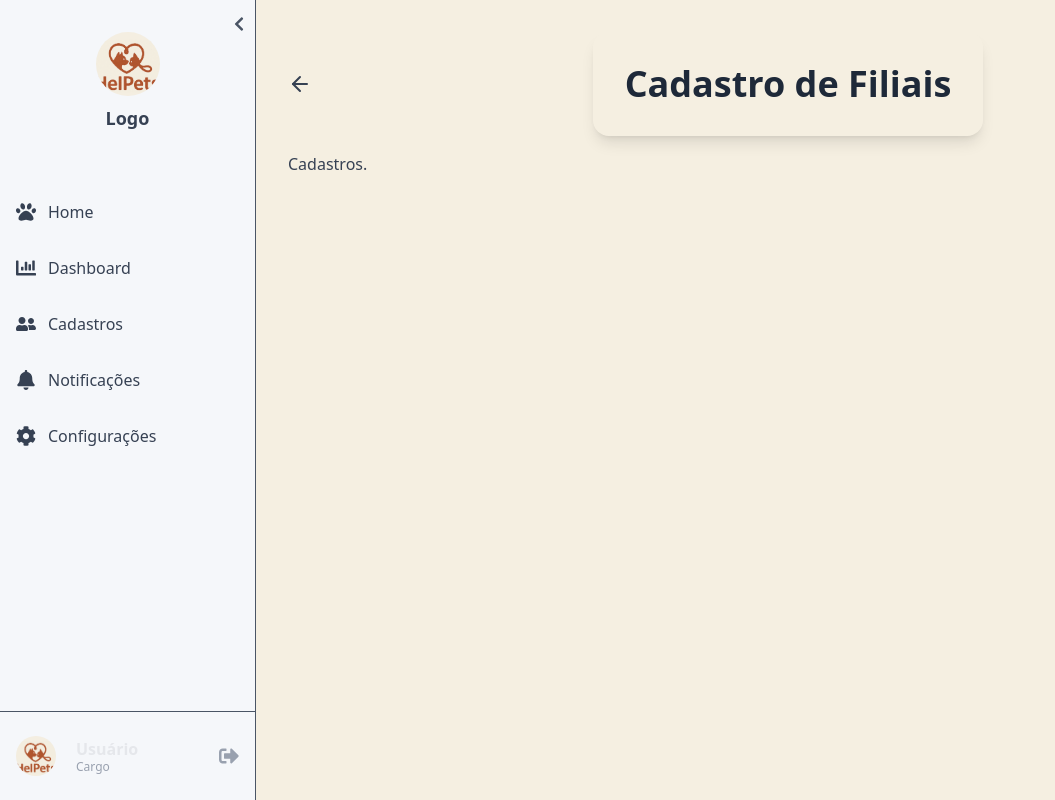
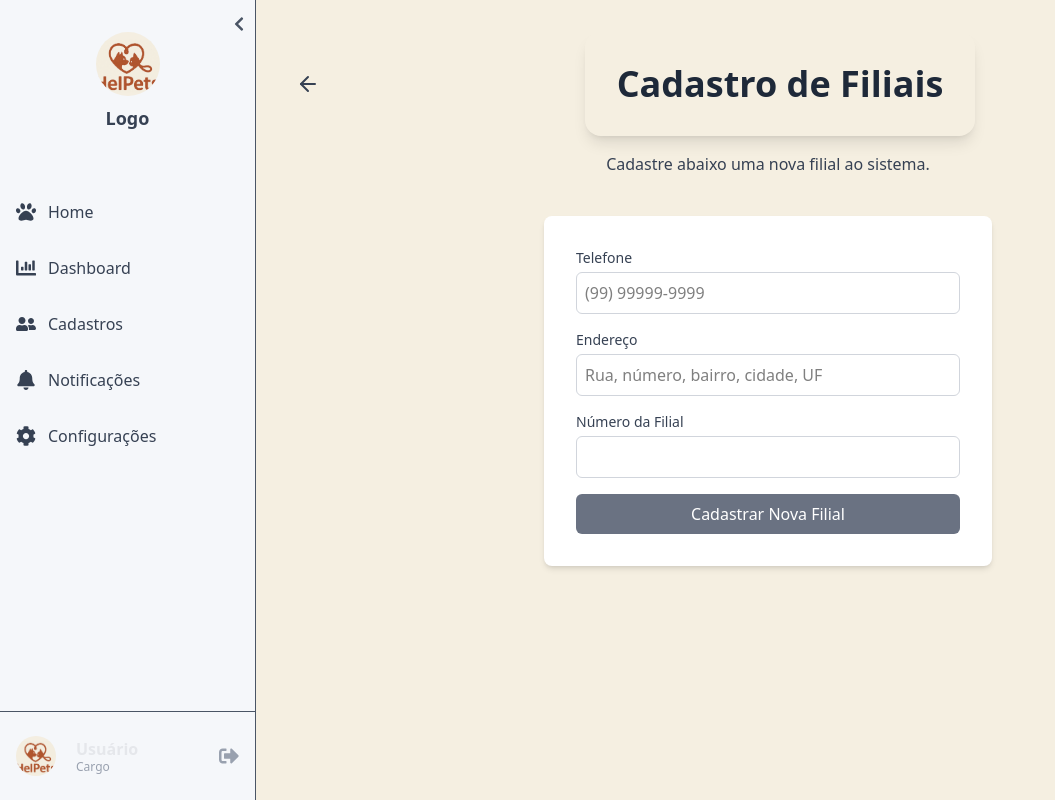
Before and after one commit to MrNicolass/HelPets, a Next.js app in the folder Frontend/: page /cadastros/filiais in a window 1280 px wide. Shown: the whole page, without its empty margins (0-1055 px from the left). Built offline with nearby package versions, Linux system fonts and the light colour scheme.

Commit message:
Tela V1 Cadastro de Filial

```diff
--- a/Frontend/src/app/cadastros/filiais/page.tsx
+++ b/Frontend/src/app/cadastros/filiais/page.tsx
@@ -1,22 +1,132 @@
+"use client";
+
+import { useState } from "react";
 import PageTitle from "@/components/PageTitle";
 import Link from "next/link";
 import { ArrowLeft } from "lucide-react";
 
 export default function FiliaisPage() {
+    const [telefone, setTelefone] = useState("");
+    const [localizacao, setLocalizacao] = useState("");
+    const [tag, setTag] = useState("");
+    const [mensagem, setMensagem] = useState("");
+    const [tipoMensagem, setTipoMensagem] = useState<"sucesso" | "erro" | "">("");
+
+    const handleSubmit = (e: React.FormEvent) => {
+        e.preventDefault();
+        // Remove os caracteres não numéricos para validar a quantidade de dígitos
+        const telefoneNumeros = telefone.replace(/\D/g, "");
+        if (telefoneNumeros.length !== 11) {
+            setMensagem("Número de telefone inválido. Use o formato (99) 99999-9999.");
+            setTipoMensagem("erro");
+            return;
+        }
+        setMensagem("Cadastro da filial realizada com sucesso!");
+        setTipoMensagem("sucesso");
+        setTelefone("");
+        setLocalizacao("");
+        setTag("");
+    };
+
     return (
         <div className="min-h-screen bg-[#f5efe1] p-8">
             {/* Cabeçalho com botão de voltar */}
             <div className="flex items-center gap-4">
-        <Link href="/cadastros" className="text-gray-700 hover:text-black transition">
+                <Link
+                    href="/cadastros"
+                    className="text-gray-700 hover:text-black transition p-2 rounded-full inline-flex items-center justify-center"
+                    style={{ lineHeight: 0 }}
+                >
                     <ArrowLeft size={24} />
                 </Link>
-        <div className="flex-1 flex justify-center">
+                <div className="flex-1 flex justify-center -ml-8">
                     <PageTitle title="Cadastro de Filiais" />
                 </div>
             </div>
 
             {/* Descrição */}
-      <p className="mt-4 text-gray-700">Cadastros.</p>
+            <div className="flex justify-center mt-4">
+                <p className="text-gray-700">
+                    Cadastre abaixo uma nova filial ao sistema.
+                </p>
+            </div>
+
+            {/* Formulário de Cadastro centralizado em bloco branco */}
+            <div className="flex justify-center mt-10">
+                <form
+                    onSubmit={handleSubmit}
+                    className="bg-white rounded-lg shadow-md p-8 max-w-md w-full flex flex-col items-center space-y-4"
+                >
+                    <div className="w-full">
+                        <label className="block text-sm font-medium text-gray-700">Telefone</label>
+                        <input
+                            type="tel"
+                            value={telefone}
+                            onChange={(e) => {
+                                // Permite apenas números e formata como (99) 99999-9999
+                                let value = e.target.value.replace(/\D/g, "");
+                                if (value.length > 11) value = value.slice(0, 11);
+                                if (value.length > 0) {
+                                    value = value.replace(/^(\d{2})(\d)/g, "($1) $2");
+                                    value = value.replace(/(\d{5})(\d{1,4})$/, "$1-$2");
+                                }
+                                setTelefone(value);
+                            }}
+                            required
+                            className="mt-1 block w-full rounded-md border border-gray-300 p-2"
+                            placeholder="(99) 99999-9999"
+                            maxLength={15}
+                            inputMode="tel"
+                            autoComplete="tel"
+                        />
+                    </div>
+
+                    <div className="w-full">
+                        <label className="block text-sm font-medium text-gray-700">Endereço</label>
+                        <input
+                            type="text"
+                            value={localizacao}
+                            onChange={(e) => setLocalizacao(e.target.value)}
+                            required
+                            placeholder="Rua, número, bairro, cidade, UF"
+                            className="mt-1 block w-full rounded-md border border-gray-300 p-2"
+                            autoComplete="street-address"
+                        />
+                    </div>
+
+                    <div className="w-full">
+                        <label className="block text-sm font-medium text-gray-700">Número da Filial</label>
+                        <input
+                            type="number"
+                            value={tag}
+                            onChange={(e) => setTag(e.target.value.replace(/\D/, ""))}
+                            required
+                            className="mt-1 block w-full rounded-md border border-gray-300 p-2"
+                            min={0}
+                            step={1}
+                        />
+                    </div>
+
+                    <button
+                        type="submit"
+                        className="rounded-md bg-[#6a7282] px-4 py-2 text-white hover:bg-[#565d6b] w-full"
+                    >
+                        Cadastrar Nova Filial
+                    </button>
+
+                    {mensagem && (
+                        <div
+                            className={`mt-4 rounded-md p-4 shadow w-full text-center ${
+                                tipoMensagem === "erro"
+                                    ? "bg-red-100 text-red-800"
+                                    : "bg-green-100 text-green-800"
+                            }`}
+                        >
+                            {mensagem}
+                        </div>
+                    )}
+                </form>
+            </div>
         </div>
     );
 }
```
Lines whose indentation alone changed are shown as unchanged.
